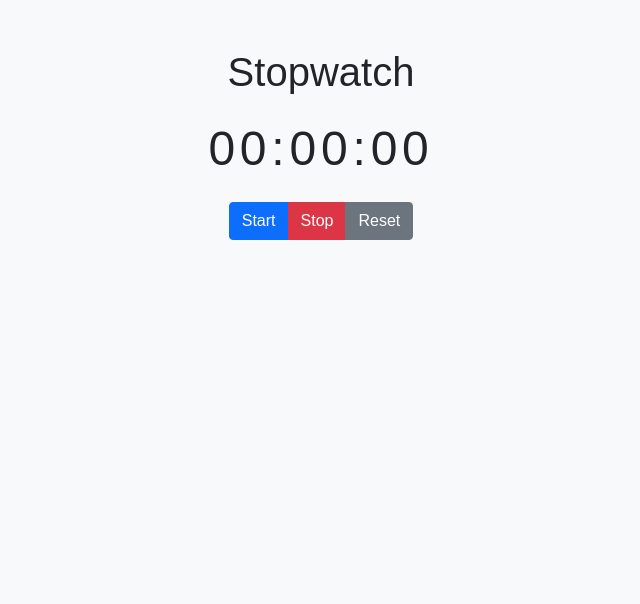
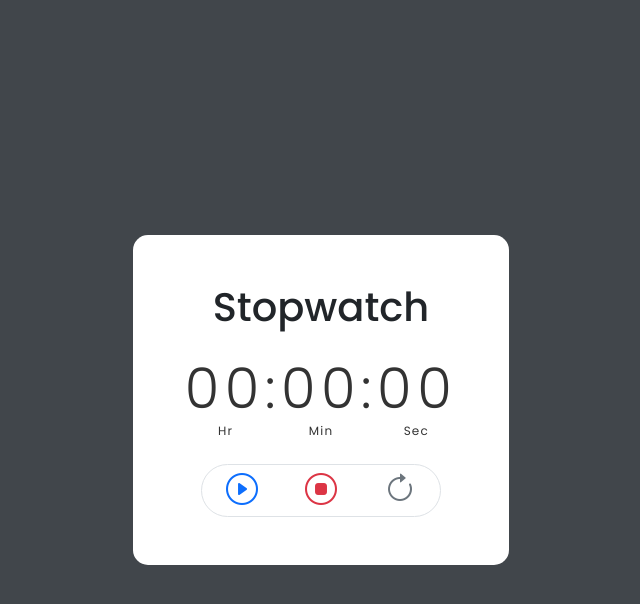
Before and after one commit to Tejeshkumarkota/stopwatch-app, a plain HTML site: page index.html in a window 1280 px wide. Shown: the whole page, without its empty margins (319-959 px from the left). Drawn offline with nearby package versions, Linux system fonts and the light colour scheme.

Commit message:
Design changes UI

```diff
--- a/assets/css/styles.css
+++ b/assets/css/styles.css
@@ -1,14 +1,41 @@
 body {
-    background-color: #f8f9fa;
-    font-family: Arial, sans-serif;
+    background-color: #41464b;
+    font-family: 'Poppins', sans-serif;
+    font-weight: normal;
 }
-
 .container {
-    max-width: 500px;
+    max-width: 400px;
     margin: auto;
 }
-
-.display-4 {
-    font-size: 3rem;
+.card {
+    border-radius: 15px;
+    border: none;
+    background-color: #ffffff;
+}
+.display-4,
+.display-text {
+    color: #333333;
     letter-spacing: 0.1em;
 }
+.display-text {
+    font-size: 12px;
+    letter-spacing: 0.1em;
+}
+.btn {
+    min-width: 80px;
+    font-size: 1.2rem;
+}
+.btn-group {
+    border-radius: 30px;
+}
+.btn-group .btn:first-child {
+    border-top-left-radius: 30px;
+    border-bottom-left-radius: 30px;
+}
+.btn-group .btn:last-child {
+    border-top-right-radius: 30px;
+    border-bottom-right-radius: 30px;
+}
+/* .btn:focus {
+    box-shadow: 0 0 10px rgba(0, 123, 255, 0.5);
+} */
--- a/assets/js/script.js
+++ b/assets/js/script.js
@@ -7,7 +7,9 @@ const timeDisplay = document.getElementById('time-display');
 const startPauseButton = document.getElementById('start-pause-button');
 const stopButton = document.getElementById('stop-button');
 const resetButton = document.getElementById('reset-button');
+const icon = document.getElementById('icon');
 
+// Update Display functionality
 function updateDisplay(time) {
     const hours = Math.floor(time / 3600000);
     const minutes = Math.floor((time % 3600000) / 60000);
@@ -15,12 +17,13 @@ function updateDisplay(time) {
 
     timeDisplay.textContent = `${String(hours).padStart(2, '0')}:${String(minutes).padStart(2, '0')}:${String(seconds).padStart(2, '0')}`;
 }
-
+// Start or pause functionality
 function startPause() {
     if (isRunning) {
         clearInterval(timer);
         isRunning = false;
-        startPauseButton.textContent = 'Start';
+        icon.classList.remove('bi-pause-circle');
+        icon.classList.add('bi-play-circle');
     } else {
         startTime = Date.now() - elapsedTime;
         timer = setInterval(() => {
@@ -28,10 +31,11 @@ function startPause() {
             updateDisplay(elapsedTime);
         }, 1000);
         isRunning = true;
-        startPauseButton.textContent = 'Pause';
+        icon.classList.remove('bi-play-circle');
+        icon.classList.add('bi-pause-circle');
     }
 }
-
+// Stop functionality
 function stop() {
     if (isRunning) {
         clearInterval(timer);
@@ -39,21 +43,24 @@ function stop() {
         setTimeout(() => {
             elapsedTime = 0;
             updateDisplay(elapsedTime);
-            startPauseButton.textContent = 'Start';
+            icon.classList.remove('bi-pause-circle');
+            icon.classList.add('bi-play-circle');
         },1000)
     } else {
         elapsedTime = 0;
         updateDisplay(elapsedTime);
-            startPauseButton.textContent = 'Start';
+        icon.classList.remove('bi-pause-circle');
+        icon.classList.add('bi-play-circle');
     }
 }
-
+// Reset functionality
 function reset() {
     clearInterval(timer);
     isRunning = false;
     elapsedTime = 0;
     updateDisplay(elapsedTime);
-    startPauseButton.textContent = 'Start';
+    icon.classList.remove('bi-pause-circle');
+    icon.classList.add('bi-play-circle');
 }
 
 startPauseButton.addEventListener('click', startPause);
--- a/index.html
+++ b/index.html
@@ -1,26 +1,92 @@
 <!DOCTYPE html>
 <html lang="en">
-<head>
-    <meta charset="UTF-8">
-    <meta name="viewport" content="width=device-width, initial-scale=1.0">
+  <head>
+    <!-- Required meta tags -->
+    <meta charset="UTF-8" />
+    <meta name="viewport" content="width=device-width, initial-scale=1.0" />
+    <meta
+      name="description"
+      content="A simple and attractive stopwatch application. Start, pause, stop, and reset time with an intuitive and user-friendly interface."
+    />
+    <meta
+      name="keywords"
+      content="Stopwatch, Timer, Online Stopwatch, Time Management, JavaScript, Web App"
+    />
+    <meta name="author" content="Tejesh" />
+    <meta name="robots" content="index, follow" />
     <title>Stopwatch App</title>
+    <link rel="preconnect" href="https://fonts.googleapis.com" />
+    <link rel="preconnect" href="https://fonts.gstatic.com" crossorigin />
+    <link
+      href="https://fonts.googleapis.com/css2?family=Poppins:ital,wght@0,100;0,200;0,300;0,400;0,500;0,600;0,700;0,800;0,900;1,100;1,200;1,300;1,400;1,500;1,600;1,700;1,800;1,900&display=swap"
+      rel="stylesheet"
+    />
     <!-- Bootstrap CSS -->
-    <link href="https://cdn.jsdelivr.net/npm/bootstrap@5.0.2/dist/css/bootstrap.min.css" rel="stylesheet" integrity="sha384-EVSTQN3/azprG1Anm3QDgpJLIm9Nao0Yz1ztcQTwFspd3yD65VohhpuuCOmLASjC" crossorigin="anonymous">
+    <link
+      href="https://cdn.jsdelivr.net/npm/bootstrap@5.0.2/dist/css/bootstrap.min.css"
+      rel="stylesheet"
+      integrity="sha384-EVSTQN3/azprG1Anm3QDgpJLIm9Nao0Yz1ztcQTwFspd3yD65VohhpuuCOmLASjC"
+      crossorigin="anonymous"
+    />
+    <link
+      rel="stylesheet"
+      href="https://cdn.jsdelivr.net/npm/bootstrap-icons@1.11.3/font/bootstrap-icons.min.css"
+    />
     <!-- App CSS -->
-    <link href="./assets/css/styles.css" rel="stylesheet">
-</head>
-<body>
-    <div class="container text-center mt-5">
-        <h1>Stopwatch</h1>
-        <div id="time-display" class="display-4 my-4">00:00:00</div>
-        <div class="btn-group">
-            <button id="start-pause-button" class="btn btn-primary">Start</button>
-            <button id="stop-button" class="btn btn-danger">Stop</button>
-            <button id="reset-button" class="btn btn-secondary">Reset</button>
+    <link href="./assets/css/styles.css" rel="stylesheet" />
+  </head>
+  <body>
+    <!-- Body content goes here -->
+    <div class="container text-center">
+      <div class="row vh-100 align-items-center">
+        <div class="col-12">
+          <div class="card">
+            <div class="card-body p-md-5">
+              <h1>Stopwatch</h1>
+              <div id="time-display" class="display-4 mt-4 mb-0">00:00:00</div>
+              <div class="row">
+                <div class="col-4 pe-0">
+                    <div class="display-text text-end text-md-center">Hr</div>
+                </div>
+                <div class="col-4">
+                    <div class="display-text">Min</div>
+                </div>
+                <div class="col-4 ps-0">
+                    <div class="display-text text-start text-md-center">Sec</div>
+                </div>
+              </div>
+              <div class="btn-group border mt-4">
+                <button
+                  id="start-pause-button"
+                  class="btn fw-normal border-0 btn-outline-primary"
+                >
+                    <i class="bi bi-play-circle h2" id="icon"></i>
+                </button>
+                <button
+                  id="stop-button"
+                  class="btn fw-normal border-0 btn-outline-danger"
+                >
+                    <i class="bi bi-stop-circle h2"></i>
+                </button>
+                <button
+                  id="reset-button"
+                  class="btn fw-normal border-0 btn-outline-secondary"
+                >
+                    <i class="bi bi-arrow-clockwise h2"></i>
+                </button>
+              </div>
+            </div>
+          </div>
         </div>
+      </div>
     </div>
-     <!-- Option 1: Bootstrap Bundle with Popper -->
-     <script src="https://cdn.jsdelivr.net/npm/bootstrap@5.0.2/dist/js/bootstrap.bundle.min.js" integrity="sha384-MrcW6ZMFYlzcLA8Nl+NtUVF0sA7MsXsP1UyJoMp4YLEuNSfAP+JcXn/tWtIaxVXM" crossorigin="anonymous"></script>
+    <!-- Bootstrap Bundle -->
+    <script
+      src="https://cdn.jsdelivr.net/npm/bootstrap@5.0.2/dist/js/bootstrap.bundle.min.js"
+      integrity="sha384-MrcW6ZMFYlzcLA8Nl+NtUVF0sA7MsXsP1UyJoMp4YLEuNSfAP+JcXn/tWtIaxVXM"
+      crossorigin="anonymous"
+    ></script>
+    <!-- Custom Script -->
     <script src="./assets/js/script.js"></script>
-</body>
+  </body>
 </html>
```
